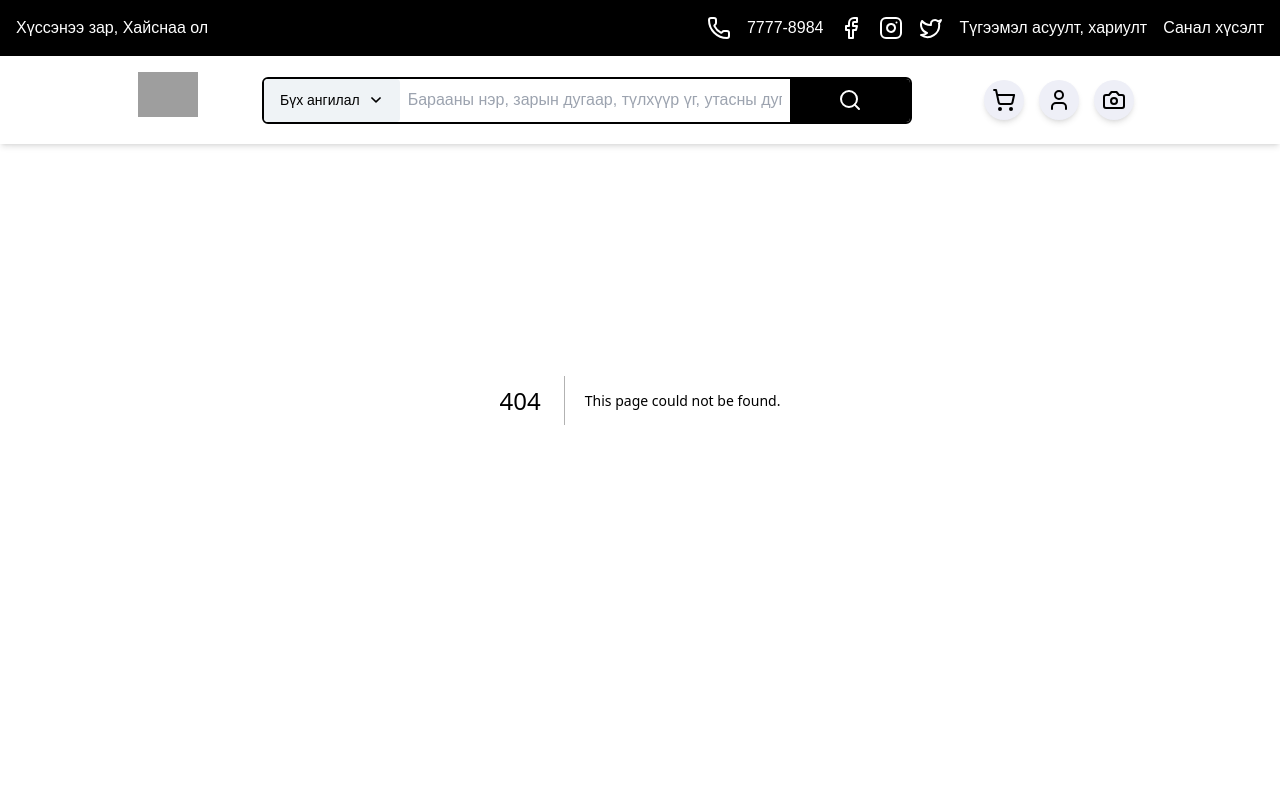
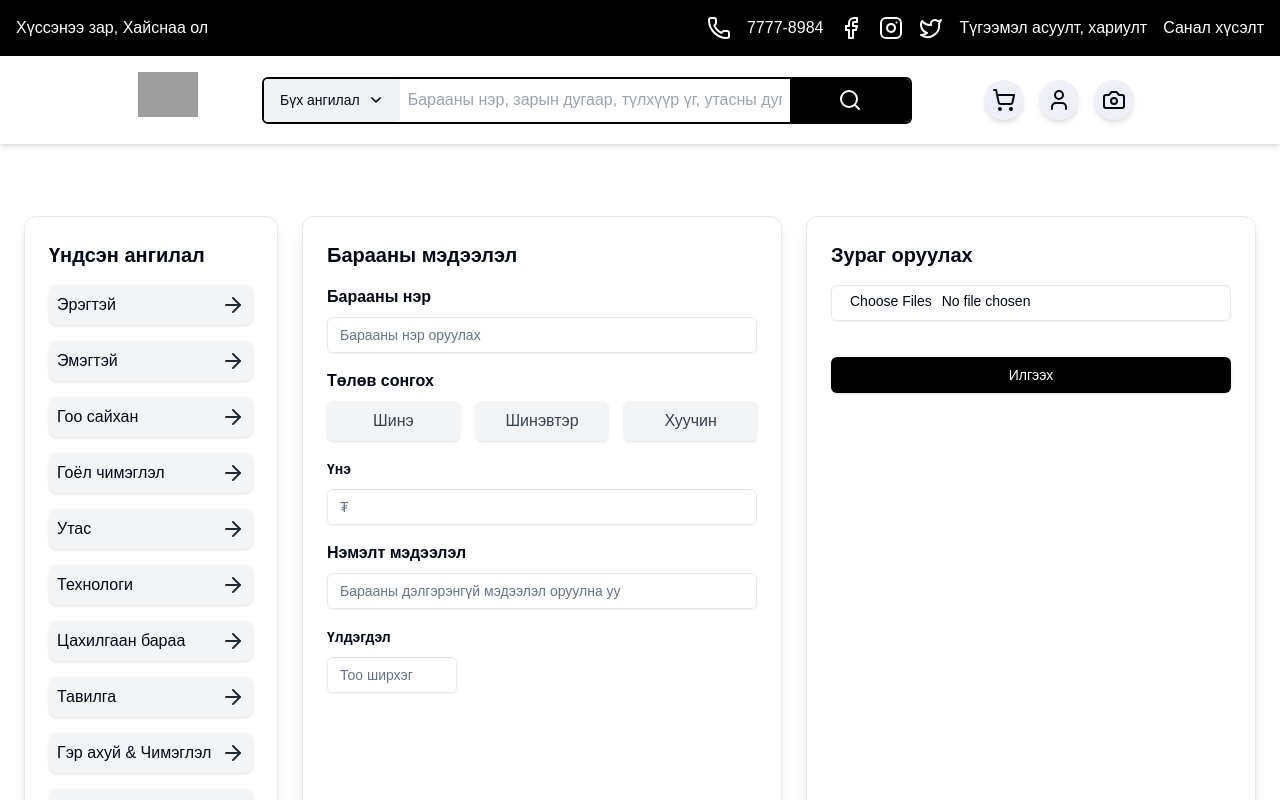
Before and after one commit to HOP-1A/TEAM2, a Next.js app: page /addproduct in a window 1280 px wide. Before the commit this address had no page. Shown: the top 800 px of the page. Built offline with nearby package versions, Linux system fonts and the light colour scheme; grey boxes are pictures that could not be loaded.

Commit message:
hairn ym

```diff
--- /dev/null
+++ b/src/app/addproduct/page.tsx
@@ -0,0 +1,223 @@
+"use client";
+
+import { useState } from "react";
+import { useForm } from "react-hook-form";
+import { ArrowRight } from "lucide-react";
+import {
+  Form,
+  FormControl,
+  FormField,
+  FormItem,
+  FormLabel,
+  FormMessage,
+} from "@/components/ui/form";
+import { Input } from "@/components/ui/input";
+import { Button } from "@/components/ui/button";
+
+const Page = () => {
+  const categories = [
+    "Эрэгтэй",
+    "Эмэгтэй",
+    "Гоо сайхан",
+    "Гоёл чимэглэл",
+    "Утас",
+    "Технологи",
+    "Цахилгаан бараа",
+    "Тавилга",
+    "Гэр ахуй & Чимэглэл",
+    "Хүүхдийн хувцас & Хэрэгсэл",
+    "Эрүүл мэнд & Витамин",
+  ];
+
+  const conditions = ["Шинэ", "Шинэвтэр", "Хуучин"];
+
+  const [selectedCategory, setSelectedCategory] = useState("");
+  const [selectedCondition, setSelectedCondition] = useState("");
+  const [upld, setUpld] = useState<string[]>([]);
+
+  const form = useForm({
+    defaultValues: {
+      productName: "",
+      price: "",
+      condition: "",
+      productNumber: "",
+    },
+  });
+
+  const onSubmit = (values: any) => {
+    const formData = { ...values, condition: selectedCondition };
+    console.log("Submitted Data:", formData);
+  };
+
+  const handleImageUpload = async (
+    event: React.ChangeEvent<HTMLInputElement>
+  ) => {
+    const files = event.target.files;
+    if (!files || files.length === 0) return;
+
+    const uploadPromises = Array.from(files).map(async (image) => {
+      const formData = new FormData();
+      formData.append("file", image);
+      formData.append("upload_preset", "testerhme");
+      formData.append("cloud_name", "dfnw2fgzz");
+
+      try {
+        const response = await fetch(
+          "https://api.cloudinary.com/v1_1/dfnw2fgzz/image/upload",
+          {
+            method: "POST",
+            body: formData,
+          }
+        );
+
+        if (!response.ok) throw new Error("Failed to upload image");
+
+        const result = await response.json();
+        return result.secure_url;
+      } catch (error) {
+        console.error("Image upload error:", error);
+        return null;
+      }
+    });
+
+    const uploaded = await Promise.all(uploadPromises);
+    setUpld(uploaded.filter((url) => url !== null) as string[]);
+  };
+
+  return (
+    <div className="mt-48 gap-6 w-full p-6 flex justify-center">
+      <div className="p-6 w-[450px] shadow-lg bg-white rounded-xl border">
+        <h1 className="text-xl font-bold mb-4">Үндсэн ангилал</h1>
+        <div className="flex flex-col gap-4">
+          {categories.map((category, index) => (
+            <button
+              key={index}
+              onClick={() => setSelectedCategory(category)}
+              className={`p-2 bg-gray-100 rounded-lg shadow flex items-center justify-between transition-all duration-300 hover:bg-gray-200 hover:scale-105 ${
+                selectedCategory === category ? "text-black font-bold" : ""
+              }`}
+            >
+              <span>{category}</span>
+              <ArrowRight className="w-6 h-6 text-gray-800 transition-colors duration-300 hover:text-blue-600" />
+            </button>
+          ))}
+        </div>
+      </div>
+
+      <div className="flex gap-6">
+        <div className="p-6 w-[480px] shadow-lg bg-white rounded-xl border">
+          <h1 className="text-xl font-bold mb-4">Барааны мэдээлэл</h1>
+          <Form {...form}>
+            <form onSubmit={form.handleSubmit(onSubmit)} className="space-y-4">
+              <FormField
+                control={form.control}
+                name="productName"
+                render={({ field }) => (
+                  <FormItem>
+                    <FormLabel className="font-semibold text-base">
+                      Барааны нэр
+                    </FormLabel>
+                    <FormControl>
+                      <Input placeholder="Барааны нэр оруулах" {...field} />
+                    </FormControl>
+                    <FormMessage />
+                  </FormItem>
+                )}
+              />
+
+              <div className="flex flex-col gap-2">
+                <div className="font-semibold">Төлөв сонгох</div>
+                <div className="flex gap-4 justify-center">
+                  {conditions.map((condition) => (
+                    <button
+                      key={condition}
+                      type="button"
+                      onClick={() => setSelectedCondition(condition)}
+                      className={`p-2 w-[140px] rounded-md shadow transition-all ${
+                        selectedCondition === condition
+                          ? "bg-black text-white font-bold"
+                          : "bg-gray-100 text-gray-700 hover:bg-gray-200"
+                      }`}
+                    >
+                      {condition}
+                    </button>
+                  ))}
+                </div>
+              </div>
+
+              <FormField
+                control={form.control}
+                name="price"
+                render={({ field }) => (
+                  <FormItem>
+                    <FormLabel className="font-semibold">Үнэ</FormLabel>
+                    <FormControl>
+                      <Input
+                        type="number"
+                        placeholder="₮"
+                        {...field}
+                        className="no-spin"
+                      />
+                    </FormControl>
+                    <FormMessage />
+                  </FormItem>
+                )}
+              />
+
+              <div>
+                <div className="font-semibold mb-2">Нэмэлт мэдээлэл</div>
+                <Input
+                  type="text"
+                  className="no-spin"
+                  placeholder="Барааны дэлгэрэнгүй мэдээлэл оруулна уу"
+                />
+              </div>
+
+              <FormField
+                control={form.control}
+                name="productNumber"
+                render={({ field }) => (
+                  <FormItem>
+                    <FormLabel className="font-semibold">Үлдэгдэл</FormLabel>
+                    <FormControl>
+                      <Input
+                        type="number"
+                        {...field}
+                        className="no-spin w-[130px]"
+                        placeholder="Тоо ширхэг"
+                      />
+                    </FormControl>
+                    <FormMessage />
+                  </FormItem>
+                )}
+              />
+            </form>
+          </Form>
+        </div>
+
+        <div className="p-6 w-[450px] shadow-lg bg-white rounded-xl border">
+          <h1 className="text-xl font-bold mb-4">Зураг оруулах</h1>
+          <Input type="file" multiple onChange={handleImageUpload} />
+          <div className="mt-4 flex flex-wrap gap-2">
+            {upld.map((img, index) => (
+              <img
+                key={index}
+                src={img}
+                className="w-[420px] h-[350px] rounded-lg shadow-lg object-cover"
+                alt={`Uploaded ${index + 1}`}
+              />
+            ))}
+          </div>
+          <Button
+            type="submit"
+            className="w-full bg-black transition-transform hover:bg-gray-800 text-white mt-5"
+          >
+            Илгээх
+          </Button>
+        </div>
+      </div>
+    </div>
+  );
+};
+
+export default Page;
--- a/src/app/components/Header.tsx
+++ b/src/app/components/Header.tsx
@@ -50,8 +50,6 @@ export const Header = () => {
 
         <div className="flex items-center">
           <div className="flex items-center border-2 border-black rounded-md w-[650px]">
-            <Dialog open={isOpen} onOpenChange={setIsOpen}>
-              <DialogTrigger>
             <button
               className="flex items-center gap-2 bg-[#eff3f6] px-4 py-2 text-sm rounded-sm h-[43px]"
               onClick={() => setIsOpen(true)}
@@ -69,42 +67,6 @@ export const Header = () => {
                 <path d="M151.5 347.8 3.5 201c-4.7-4.7-4.7-12.3 0-17l19.8-19.8c4.7-4.7 12.3-4.7 17 0L160 282.7l119.7-118.5c4.7-4.7 12.3-4.7 17 0l19.8 19.8c4.7 4.7 4.7 12.3 0 17l-148 146.8c-4.7 4.7-12.3 4.7-17 0z"></path>
               </svg>
             </button>
-              </DialogTrigger>
-              <DialogContent className="sm:max-w-[425px]">
-                <DialogHeader>
-                  <DialogTitle>Edit Profile</DialogTitle>
-                  <DialogDescription>
-                    Make changes to your profile here. Click save when you're
-                    done.
-                  </DialogDescription>
-                </DialogHeader>
-                <div className="grid gap-4 py-4">
-                  <div className="grid grid-cols-4 items-center gap-4">
-                    <label htmlFor="name" className="text-right">
-                      Name
-                    </label>
-                    <input
-                      id="name"
-                      defaultValue="Pedro Duarte"
-                      className="col-span-3 border p-2 rounded"
-                    />
-                  </div>
-                  <div className="grid grid-cols-4 items-center gap-4">
-                    <label htmlFor="username" className="text-right">
-                      Username
-                    </label>
-                    <input
-                      id="username"
-                      defaultValue="@peduarte"
-                      className="col-span-3 border p-2 rounded"
-                    />
-                  </div>
-                </div>
-                <div className="flex justify-end">
-                  <button>Save</button>
-                </div>
-              </DialogContent>
-            </Dialog>
             <input
               className="flex-1 p-2 outline-none"
               type="text"
```
Lines whose indentation alone changed are shown as unchanged.
